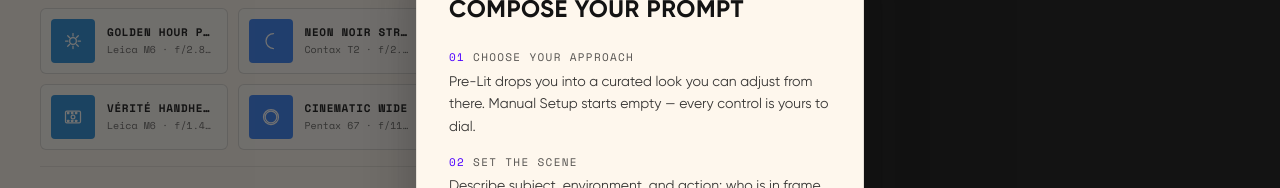
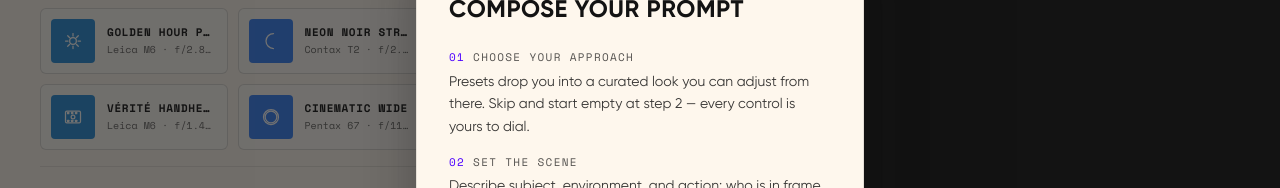
Before and after one commit to jamesrice/frames, a React (Vite) app: page / in a window 1280 px wide. Shown: the part 169-357 px from the top of the page. Built offline with nearby package versions, Linux system fonts and the light colour scheme.

Commit message:
Update intro modal step 1 copy (Presets / skip to start empty)

```diff
--- a/src/components/IntroModal.tsx
+++ b/src/components/IntroModal.tsx
@@ -8,7 +8,7 @@ const STEPS: { number: string; title: string; body: string }[] = [
   {
     number: '01',
     title: 'Choose your approach',
-    body: 'Pre-Lit drops you into a curated look you can adjust from there. Manual Setup starts empty — every control is yours to dial.',
+    body: 'Presets drop you into a curated look you can adjust from there. Skip and start empty at step 2 — every control is yours to dial.',
   },
   {
     number: '02',
```
